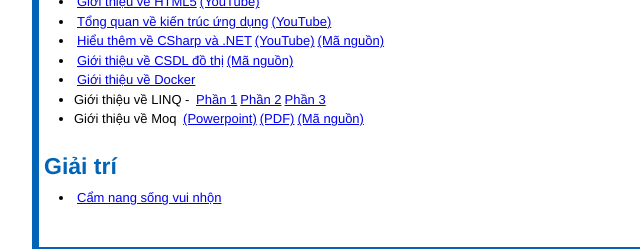
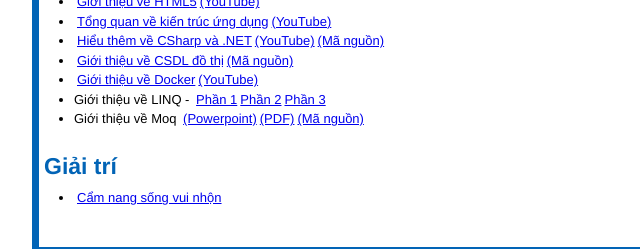
Before and after one commit to PhuongNQK/Presentations-and-courses, a plain HTML site: page index.html in a window 1280 px wide. Shown: the part 874-1123 px from the top of the page, 128-768 px from the left. Drawn offline with Linux system fonts and the light colour scheme.

Commit message:
Update index.html

```diff
--- a/index.html
+++ b/index.html
@@ -2,6 +2,7 @@
 <html>
 <head>
 	<title>Tuyen tap tai lieu dao tao mien phi</title>
+	<meta charset="UTF-8">
 	<script type="text/javascript" src="Tools/scripts/libs/modernizr-1.7.js"></script>
     <link rel="stylesheet" href="Tools/styles/reset.css"/>
 	<link rel="stylesheet" href="Tools/styles/960_12_col.css"/>
@@ -77,7 +78,7 @@
 				<li><a href='Presentations/Dev-skills/Design--Application-Architecture-Overview.pptx' title="Tổng quan về kiến trúc ứng dụng">Tổng quan về kiến trúc ứng dụng</a><a href='http://youtu.be/vw6YCt33P48' target='_blank'>(YouTube)</a></li>
 				<li><a href='Presentations/Dev-skills/CSharp-and-NET-Insights/CSharp-and-NET-Insights.pptx' title="Hiểu thêm về CSharp và .NET">Hiểu thêm về CSharp và .NET</a><a href='http://youtu.be/GlWddnIRi-Q' target='_blank'>(YouTube)</a><a href='CSharp-and-NET-Insights/CSharp-and-NET-Insights.zip' target='_blank'>(Mã nguồn)</a></li>
 				<li><a href='Presentations/Dev-skills/Graph-databases--Introduction/Graph-databases--Introduction.pptx' title="Giới thiệu về CSDL đồ thị">Giới thiệu về CSDL đồ thị</a><a href='Presentations/Dev-skills/Graph-databases--Introduction/Graph-databases--Introduction.cypher' target='_blank'>(Mã nguồn)</a></li>
-				<li><a href='Presentations/Dev-skills/Docker-Introduction-Simplified.pptx' title="Giới thiệu về Docker">Giới thiệu về Docker</a></li>
+				<li><a href='Presentations/Dev-skills/Docker-Introduction-Simplified.pptx' title="Giới thiệu về Docker">Giới thiệu về Docker</a><a href='https://youtu.be/Bcis7-mnkwk' target='_blank'>(YouTube)</a></li>
 				<li>Giới thiệu về LINQ - <a href='Presentations/Dev-skills/Linq-in-action/part-1.pptx' title="Phần 1">Phần 1</a><a href='Presentations/Dev-skills/Linq-in-action/part-2.pptx' title="Phần 2">Phần 2</a><a href='Presentations/Dev-skills/Linq-in-action/part-3.pptx' title="Phần 3">Phần 3</a></li>
 				<li>Giới thiệu về Moq <a href='Presentations/Dev-skills/Moq/Quick-guide-to-Moq.pptx' title="Giới thiệu về Moq - Powerpoint">(Powerpoint)</a><a href='Presentations/Dev-skills/Moq/Quick-guide-to-Moq.pdf' title="Giới thiệu về Moq - PDF">(PDF)</a><a href='Presentations/Dev-skills/Moq/MoqTests.zip' target='_blank'>(Mã nguồn)</a></li>
 			</ul>
```
